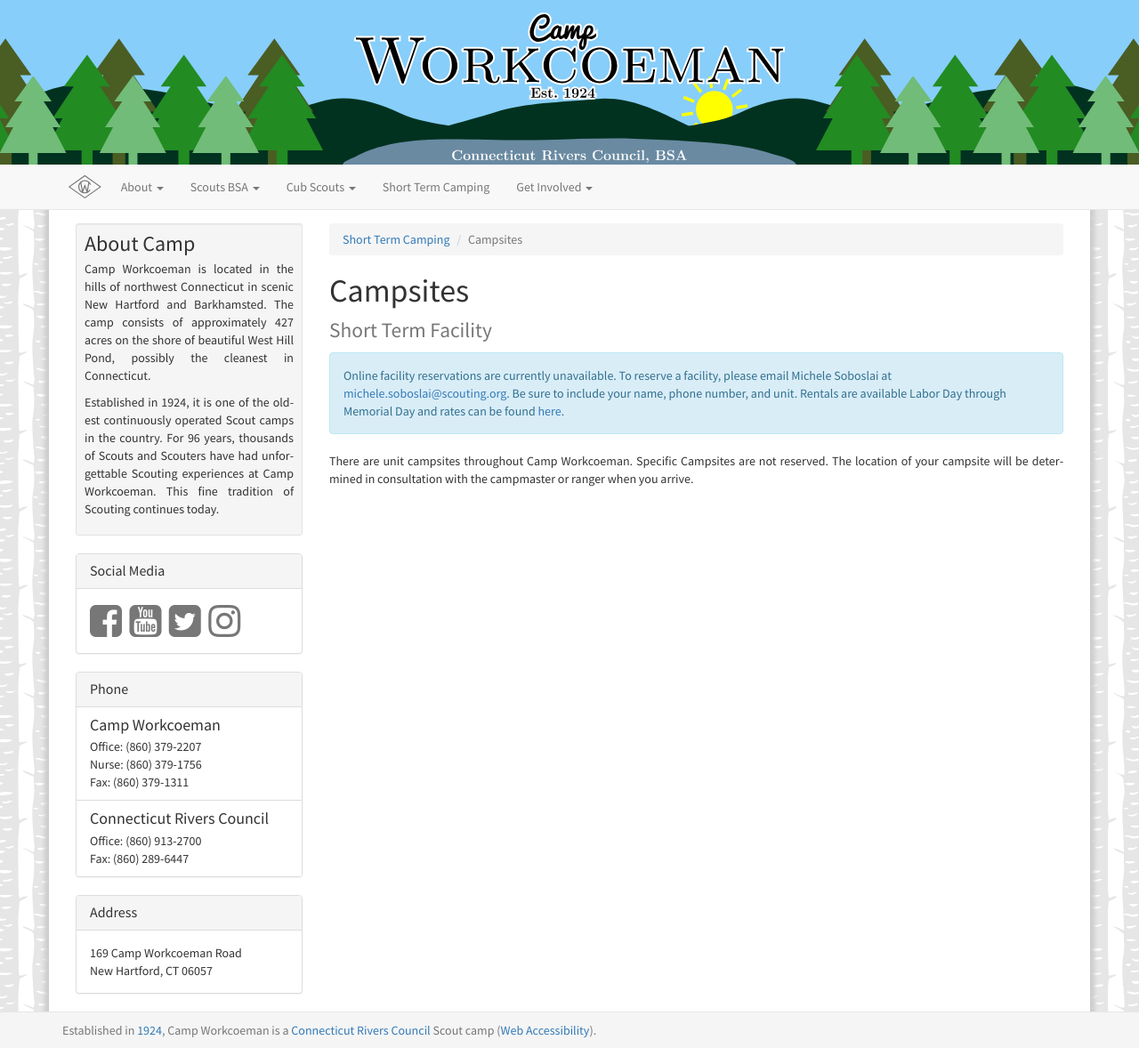
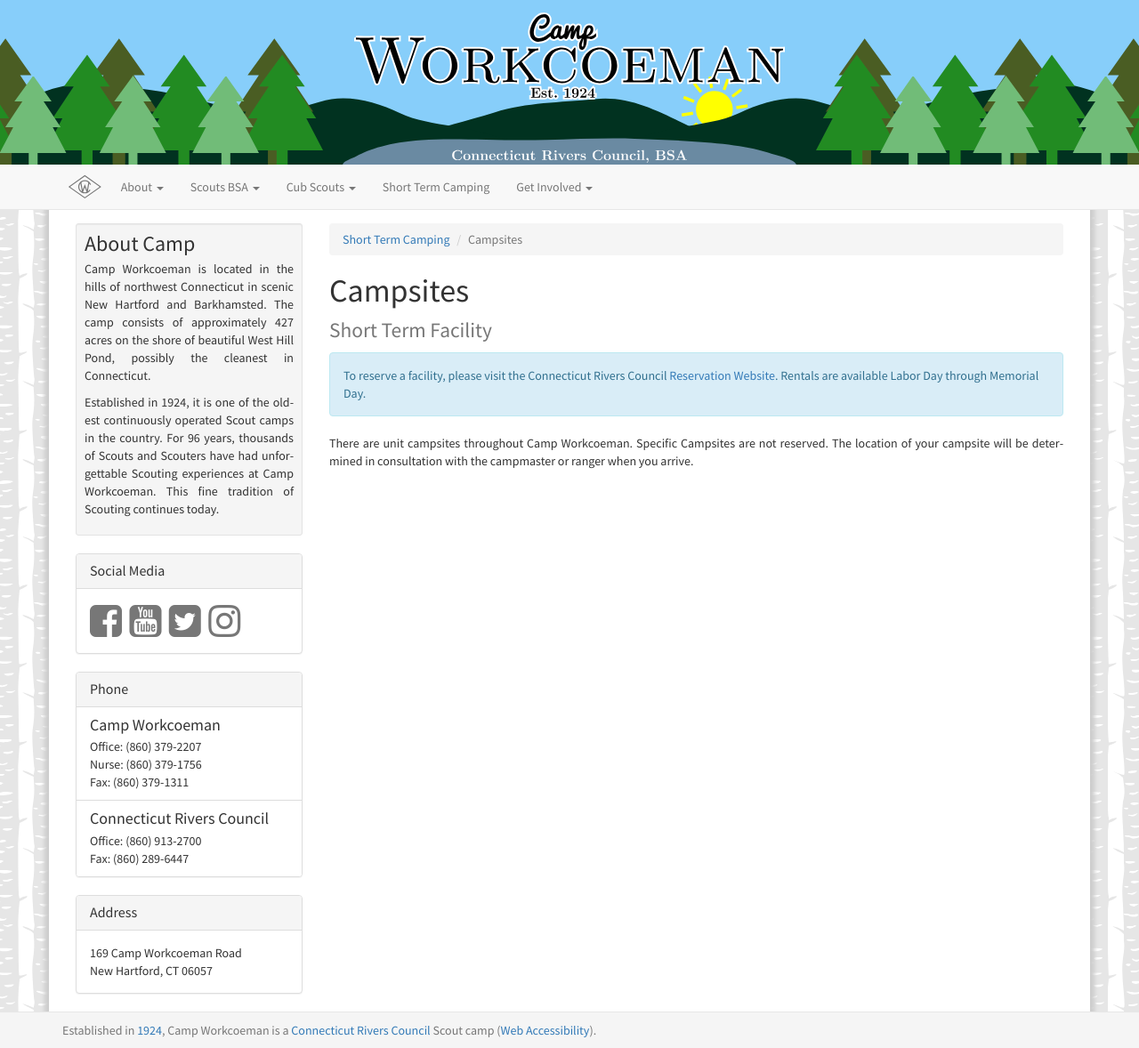
Before and after one commit to campworkcoeman/campworkcoeman.org, a Jekyll site: the page built from short-term-camping/campsites.md, in a window 1280 px wide. Shown: the whole page at 89% size. Built offline with Jekyll 4.4.1, drawn with Linux system fonts in a browser that asks for light colours; nearby versions of some CDN libraries; Markdown is read by kramdown in place of the engine named in the settings.

Commit message:
Update short term rentals to new council site.

```diff
--- a/_layouts/short-term-facility.html
+++ b/_layouts/short-term-facility.html
@@ -14,7 +14,7 @@
 
     <h1>{{ page.title }}<small><br/>Short Term Facility</small></h1>
 
-    <div class="alert alert-info"><p>Online facility reservations are currently unavailable. To reserve a facility, please email Michele Soboslai at <a href="mailto:michele.soboslai@scouting.org">michele.soboslai@scouting.org</a>. Be sure to include your name, phone number, and unit. Rentals are available Labor Day through Memorial Day and rates can be found <a href="https://ctrivers.org/media/uploads/files/users/15/jwaters1/2019_Camp_Rental_Fee_Schedule.pdf">here</a>.</p></div>
+    <div class="alert alert-info"><p>To reserve a facility, please visit the Connecticut Rivers Council <a href="https://campreservation.com/066/Camps/636">Reservation Website</a>. Rentals are available Labor Day through Memorial Day.</p></div>
 
     <div class="justify">
       {{ content }}
```
